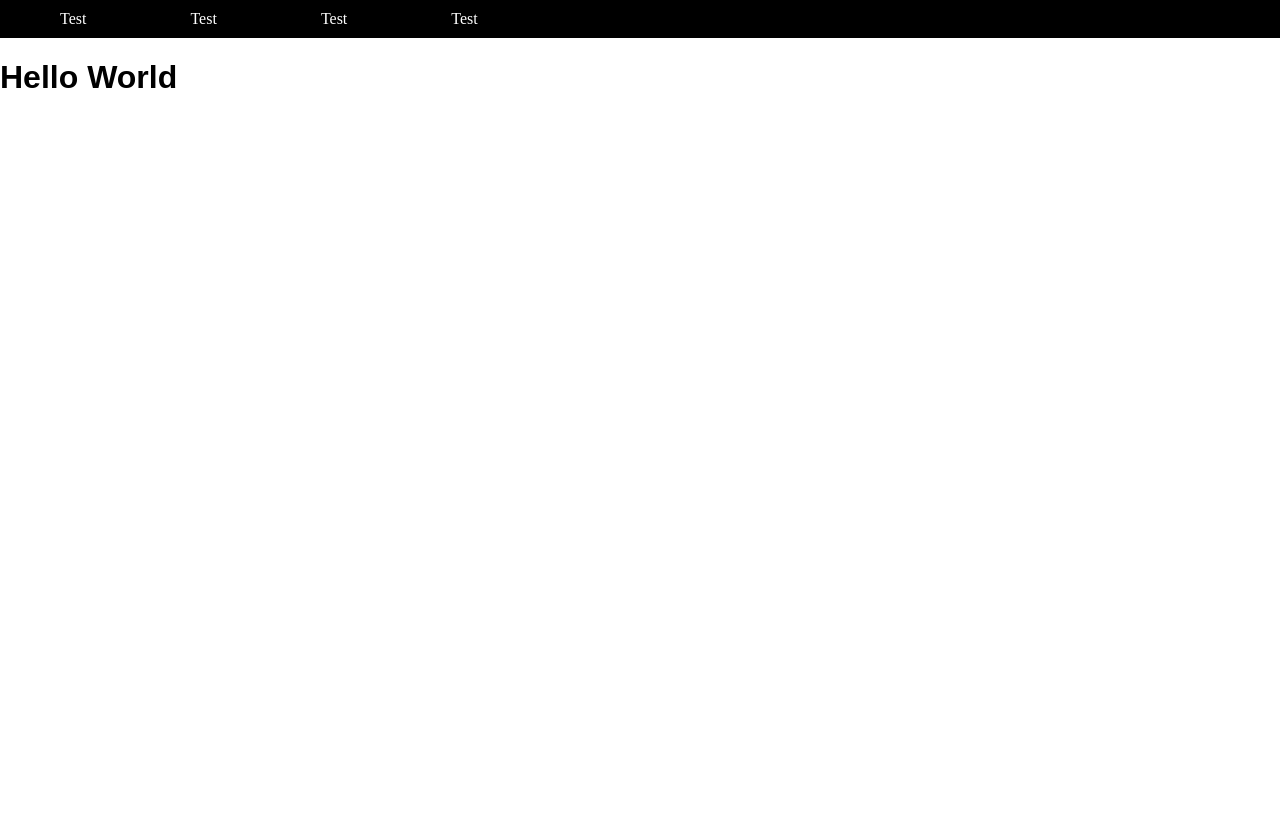
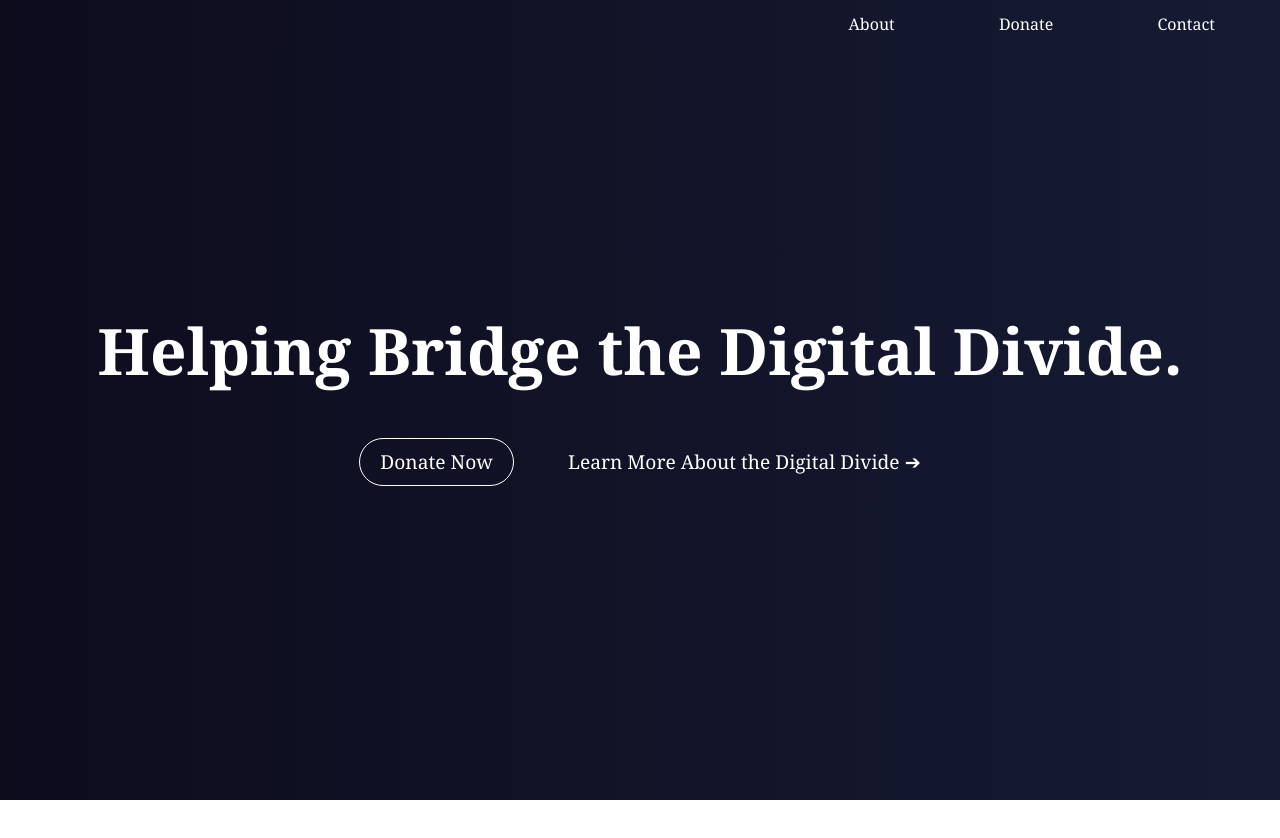
Before and after one commit to Zye0/zye0.github.io, a website built with webpack: page src/index.html in a window 1280 px wide. Shown: the top 838 px of the page. Before the commit the page ends 800 px from the top, so only its background shows below. Built offline with nearby package versions, Linux system fonts and the light colour scheme.

Commit message:
Design hero

```diff
--- /dev/null
+++ b/src/css/animations.css
@@ -0,0 +1,48 @@
+#hero-container #content{
+    animation: fadeInAnimation ease 4s;
+    animation-iteration-count: 1;
+    animation-fill-mode: forwards;
+}
+
+@keyframes fadeInAnimation {
+    0% {
+        opacity: 0;
+    }
+    100% {
+        opacity: 1;
+     }
+}
+
+
+a {
+    position: relative;
+    color: #ffffff;
+    text-decoration: none;
+  }
+
+  a:hover {
+    color: #ffffff;
+  }
+
+  a::before {
+    content: "";
+    position: absolute;
+    display: block;
+    width: 100%;
+    height: 2px;
+    bottom: 0;
+    left: 0;
+    background-color: #ffffff;
+    transform: scaleX(0);
+    transform-origin: top left;
+    transition: transform 0.3s ease;
+  }
+
+  a:hover::before {
+    transform: scaleX(1);
+}
+
+#hero-container #content button:hover {
+    background-color: rgba(265, 265, 265, 0.2);
+    cursor: pointer;
+}
--- /dev/null
+++ b/src/css/reset.css
@@ -0,0 +1,386 @@
+* {
+    box-sizing: border-box;
+    font-family:Georgia, 'Times New Roman', Times, serif;
+    scroll-behavior: smooth;
+}
+
+/*! normalize.css v8.0.1 | MIT License | github.com/necolas/normalize.css */
+
+/* Document
+   ========================================================================== */
+
+/**
+ * 1. Correct the line height in all browsers.
+ * 2. Prevent adjustments of font size after orientation changes in iOS.
+ */
+
+ html {
+    line-height: 1.15; /* 1 */
+    -webkit-text-size-adjust: 100%; /* 2 */
+  }
+
+  /* Sections
+     ========================================================================== */
+
+  /**
+   * Remove the margin in all browsers.
+   */
+
+  body {
+    margin: 0;
+  }
+
+  /**
+   * Render the `main` element consistently in IE.
+   */
+
+  main {
+    display: block;
+  }
+
+  /**
+   * Correct the font size and margin on `h1` elements within `section` and
+   * `article` contexts in Chrome, Firefox, and Safari.
+   */
+
+  h1 {
+    font-size: 2em;
+    margin: 0.67em 0;
+  }
+
+  /* Grouping content
+     ========================================================================== */
+
+  /**
+   * 1. Add the correct box sizing in Firefox.
+   * 2. Show the overflow in Edge and IE.
+   */
+
+  hr {
+    box-sizing: content-box; /* 1 */
+    height: 0; /* 1 */
+    overflow: visible; /* 2 */
+  }
+
+  /**
+   * 1. Correct the inheritance and scaling of font size in all browsers.
+   * 2. Correct the odd `em` font sizing in all browsers.
+   */
+
+  pre {
+    font-family: monospace, monospace; /* 1 */
+    font-size: 1em; /* 2 */
+  }
+
+  /* Text-level semantics
+     ========================================================================== */
+
+  /**
+   * Remove the gray background on active links in IE 10.
+   */
+
+  a {
+    background-color: transparent;
+  }
+
+  /**
+   * 1. Remove the bottom border in Chrome 57-
+   * 2. Add the correct text decoration in Chrome, Edge, IE, Opera, and Safari.
+   */
+
+  abbr[title] {
+    border-bottom: none; /* 1 */
+    text-decoration: underline; /* 2 */
+    text-decoration: underline dotted; /* 2 */
+  }
+
+  /**
+   * Add the correct font weight in Chrome, Edge, and Safari.
+   */
+
+  b,
+  strong {
+    font-weight: bolder;
+  }
+
+  /**
+   * 1. Correct the inheritance and scaling of font size in all browsers.
+   * 2. Correct the odd `em` font sizing in all browsers.
+   */
+
+  code,
+  kbd,
+  samp {
+    font-family: monospace, monospace; /* 1 */
+    font-size: 1em; /* 2 */
+  }
+
+  /**
+   * Add the correct font size in all browsers.
+   */
+
+  small {
+    font-size: 80%;
+  }
+
+  /**
+   * Prevent `sub` and `sup` elements from affecting the line height in
+   * all browsers.
+   */
+
+  sub,
+  sup {
+    font-size: 75%;
+    line-height: 0;
+    position: relative;
+    vertical-align: baseline;
+  }
+
+  sub {
+    bottom: -0.25em;
+  }
+
+  sup {
+    top: -0.5em;
+  }
+
+  /* Embedded content
+     ========================================================================== */
+
+  /**
+   * Remove the border on images inside links in IE 10.
+   */
+
+  img {
+    border-style: none;
+  }
+
+  /* Forms
+     ========================================================================== */
+
+  /**
+   * 1. Change the font styles in all browsers.
+   * 2. Remove the margin in Firefox and Safari.
+   */
+
+  button,
+  input,
+  optgroup,
+  select,
+  textarea {
+    font-family: inherit; /* 1 */
+    font-size: 100%; /* 1 */
+    line-height: 1.15; /* 1 */
+    margin: 0; /* 2 */
+  }
+
+  /**
+   * Show the overflow in IE.
+   * 1. Show the overflow in Edge.
+   */
+
+  button,
+  input { /* 1 */
+    overflow: visible;
+  }
+
+  /**
+   * Remove the inheritance of text transform in Edge, Firefox, and IE.
+   * 1. Remove the inheritance of text transform in Firefox.
+   */
+
+  button,
+  select { /* 1 */
+    text-transform: none;
+  }
+
+  /**
+   * Correct the inability to style clickable types in iOS and Safari.
+   */
+
+  button,
+  [type="button"],
+  [type="reset"],
+  [type="submit"] {
+    -webkit-appearance: button;
+  }
+
+  /**
+   * Remove the inner border and padding in Firefox.
+   */
+
+  button::-moz-focus-inner,
+  [type="button"]::-moz-focus-inner,
+  [type="reset"]::-moz-focus-inner,
+  [type="submit"]::-moz-focus-inner {
+    border-style: none;
+    padding: 0;
+  }
+
+  /**
+   * Restore the focus styles unset by the previous rule.
+   */
+
+  button:-moz-focusring,
+  [type="button"]:-moz-focusring,
+  [type="reset"]:-moz-focusring,
+  [type="submit"]:-moz-focusring {
+    outline: 1px dotted ButtonText;
+  }
+
+  /**
+   * Correct the padding in Firefox.
+   */
+
+  fieldset {
+    padding: 0.35em 0.75em 0.625em;
+  }
+
+  /**
+   * 1. Correct the text wrapping in Edge and IE.
+   * 2. Correct the color inheritance from `fieldset` elements in IE.
+   * 3. Remove the padding so developers are not caught out when they zero out
+   *    `fieldset` elements in all browsers.
+   */
+
+  legend {
+    box-sizing: border-box; /* 1 */
+    color: inherit; /* 2 */
+    display: table; /* 1 */
+    max-width: 100%; /* 1 */
+    padding: 0; /* 3 */
+    white-space: normal; /* 1 */
+  }
+
+  /**
+   * Add the correct vertical alignment in Chrome, Firefox, and Opera.
+   */
+
+  progress {
+    vertical-align: baseline;
+  }
+
+  /**
+   * Remove the default vertical scrollbar in IE 10+.
+   */
+
+  textarea {
+    overflow: auto;
+  }
+
+  /**
+   * 1. Add the correct box sizing in IE 10.
+   * 2. Remove the padding in IE 10.
+   */
+
+  [type="checkbox"],
+  [type="radio"] {
+    box-sizing: border-box; /* 1 */
+    padding: 0; /* 2 */
+  }
+
+  /**
+   * Correct the cursor style of increment and decrement buttons in Chrome.
+   */
+
+  [type="number"]::-webkit-inner-spin-button,
+  [type="number"]::-webkit-outer-spin-button {
+    height: auto;
+  }
+
+  /**
+   * 1. Correct the odd appearance in Chrome and Safari.
+   * 2. Correct the outline style in Safari.
+   */
+
+  [type="search"] {
+    -webkit-appearance: textfield; /* 1 */
+    outline-offset: -2px; /* 2 */
+  }
+
+  /**
+   * Remove the inner padding in Chrome and Safari on macOS.
+   */
+
+  [type="search"]::-webkit-search-decoration {
+    -webkit-appearance: none;
+  }
+
+  /**
+   * 1. Correct the inability to style clickable types in iOS and Safari.
+   * 2. Change font properties to `inherit` in Safari.
+   */
+
+  ::-webkit-file-upload-button {
+    -webkit-appearance: button; /* 1 */
+    font: inherit; /* 2 */
+  }
+
+  /* Interactive
+     ========================================================================== */
+
+  /*
+   * Add the correct display in Edge, IE 10+, and Firefox.
+   */
+
+  details {
+    display: block;
+  }
+
+  /*
+   * Add the correct display in all browsers.
+   */
+
+  summary {
+    display: list-item;
+  }
+
+  /* Misc
+     ========================================================================== */
+
+  /**
+   * Add the correct display in IE 10+.
+   */
+
+  template {
+    display: none;
+  }
+
+  /**
+   * Add the correct display in IE 10.
+   */
+
+  [hidden] {
+    display: none;
+  }
+
+
+  /**
+
+CUSTOM RESETS
+
+  */
+
+  a {
+    color: #ffffff;
+    text-decoration: none;
+  }
+
+  a:link {
+    color: #ffffff;
+  }
+
+  /* visited link */
+  a:visited {
+    color: #ffffff;
+  }
+
+  /* mouse over link */
+  a:hover {
+    color: #ffffff;
+  }
+
+  /* selected link */
+  a:active {
+    color: #ffffff;
+  }
--- /dev/null
+++ b/src/css/styles.css
@@ -0,0 +1,74 @@
+
+
+body {
+    height: 2000px;
+}
+
+
+nav {
+    width: 100%;
+    padding: 15px;
+    position: fixed;
+    top: 0;
+    z-index: 100;
+    text-align: right;
+    background-image: linear-gradient(to right, #0d0c1d, #161b33);
+}
+
+nav a {
+    color: purple;
+    padding: 0px 50px;
+    text-decoration: none;
+
+}
+
+#hero-container {
+    height: 100vh;
+    width: 100%;
+    text-align: center;
+    display: flex;
+    justify-content: center;
+    align-items: center;
+    background-image: linear-gradient(to right, #0d0c1d, #161b33);
+}
+
+#hero-container #content {
+    margin: 0px 50px;
+    color: #ffffff;
+}
+
+#hero-container #content h1 {
+    font-size: 4rem;
+    margin: 50px 0px;
+}
+
+#hero-container #content a{
+    font-size: 1.2rem;
+    padding-bottom: 2px;
+    display: inline-block;
+}
+
+#hero-container #content button {
+    font-size: 1.2rem;
+    padding: 12px 20px;
+    margin: 0px 50px 50px 0px;
+    display: inline-block;
+    background-color: transparent;
+    border-radius: 30px;
+    border: 1px solid #ffffff;
+    color: #ffffff;
+    transition: background-color 0.3s;
+}
+
+
+#hero-container #content a::after {
+    content: " \2794";
+    font-size: 1.2rem;
+}
+
+#hero-container #background-items {
+    width: 100%;
+    height: 100%;
+    position: absolute;
+    z-index: -10;
+}
--- a/src/index.html
+++ b/src/index.html
@@ -9,11 +9,22 @@
 </head>
 <body>
     <nav>
-        <a>Test</a>
-        <a>Test</a>
-        <a>Test</a>
-        <a>Test</a>
+        <a href="#">About</a>
+        <a href="#">Donate</a>
+        <a href="#">Contact</a>
     </nav>
-    <h1>Hello World</h1>
+    <main>
+        <section id="hero-container">
+            <div id="background-items">
+            </div>
+            <div id="content">
+                <h1>Helping Bridge the Digital Divide.</h1>
+                <div>
+                    <button>Donate Now</button>
+                    <a href="#" target="_blank">Learn More About the Digital Divide</a>
+                </div>
+            </div>
+        </section>
+    </main>
 </body>
 </html>
--- a/src/index.js
+++ b/src/index.js
@@ -1 +1,5 @@
-import './styles.css';
+import './css/reset.css';
+import './css/styles.css';
+import './css/global.css';
+import './css/animations.css';
+import './css/breakpoints.css';
--- a/src/styles.css
+++ /dev/null
@@ -1,18 +0,0 @@
-body {
-    margin: 0;
-}
-
-h1 {
-    font-family: Arial;
-}
-
-nav {
-    width: 100%;
-    background-color: black;
-    padding: 10px;
-}
-
-nav a {
-    color: white;
-    padding: 50px;
-}
```
Also changed, not shown: src/css/breakpoints.css (added), src/css/global.css (added), src/javascript/cables.js (added).
